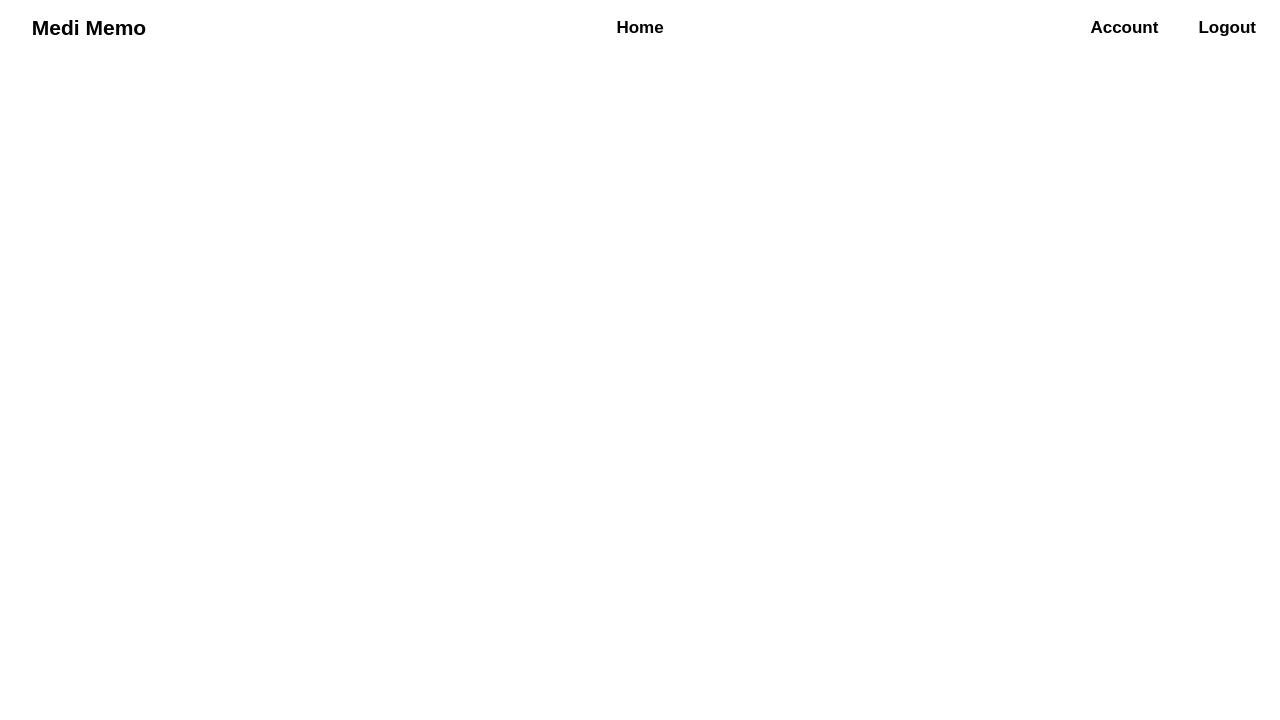
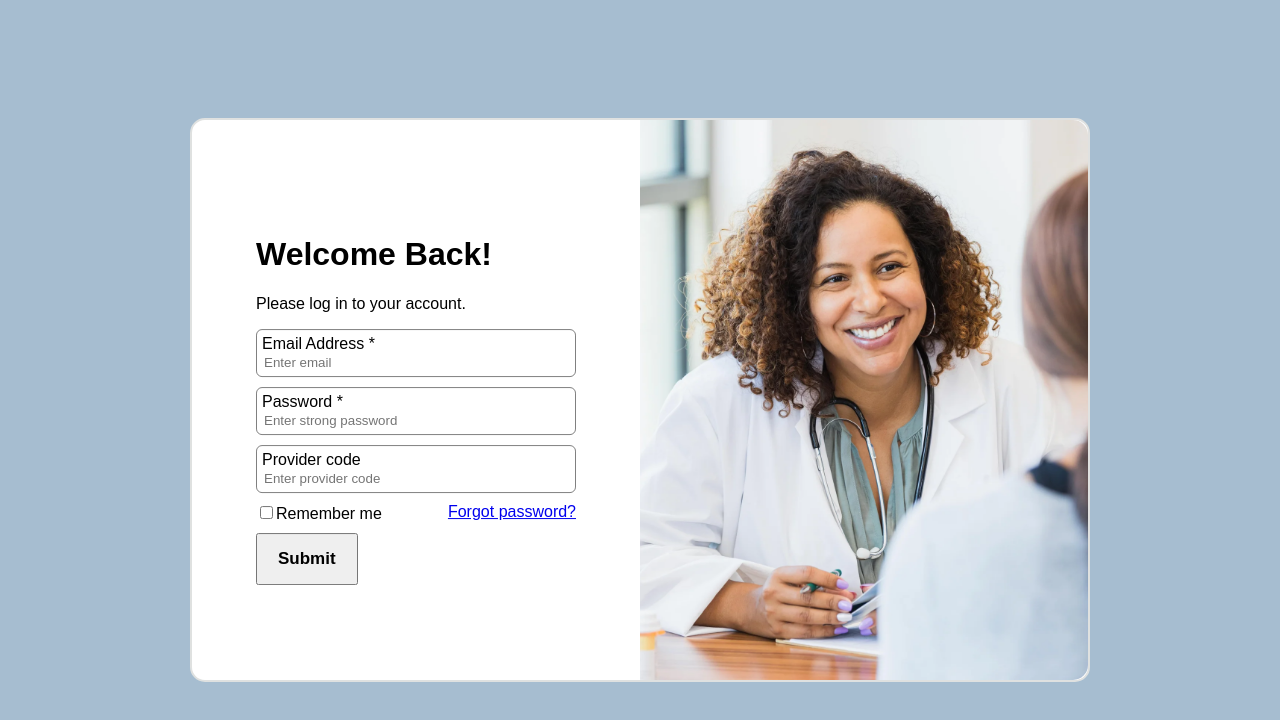
Before and after one commit to emresenDEV/MediMemo-DevWeek2024, a React (Create React App) app in the folder client/: page / in a window 1280 px wide. Shown: the top 720 px of the page. Built offline with nearby package versions, Linux system fonts and the light colour scheme.

Commit message:
creates login page structure and css

```diff
--- a/client/src/components/App.js
+++ b/client/src/components/App.js
@@ -10,10 +10,10 @@ function App() {
     // return jsx
     return (
         <div className="App">
-            <NavBar />
+            {/* <NavBar /> */}
             <Switch>
                 {/* <Route exact path="/portal"> <Portal/> </Route> */}
-                <Route exact path="/login"> <Login/> </Route>
+                <Route exact path="/"> <Login/> </Route>
                 {/* <Route exact path="/path1">  </Route> */}
             </Switch>
         </div>
--- a/client/src/components/Login.js
+++ b/client/src/components/Login.js
@@ -1,12 +1,71 @@
-import React from "react";
+import React, { useState } from "react";
 
 function Login() {
   // javascript
+  const [formData, setFormData] = useState(
+    {
+      email: "",
+      password: "",
+    })
 
+  function handleChange(e) {
+    setFormData({
+      ...formData,
+      [e.target.id]: e.target.value,
+    });
+  }
+
+  function handleSubmit(e) {
+    e.preventDefault()
+  }
 
   return (
     // jsx here
-    <></>
+    <div className="background">
+      <div className="overlay">
+        <div className="overlay-col col-left">
+          <div className="login-text">
+            <h1>Welcome Back!</h1>
+            <p>Please log in to your account.</p>
+            <form onSubmit={handleSubmit}>
+              <div className="input">
+              <label >Email Address *
+                <br/>
+                <input id="email" type="text" placeholder="Enter email" value={formData.email} onChange={handleChange}/>
+              </label>
+              </div>
+              <div className="input">
+              <label >Password *
+                <br/>
+                <input id="password" type="text" placeholder="Enter strong password" value={formData.password} onChange={handleChange}/>
+              </label>
+              </div>
+              <div className="input">
+              <label >Provider code
+                <br/>
+                <input id="code" type="text" placeholder="Enter provider code" value={formData.password} onChange={handleChange}/>
+              </label>
+              </div>
+              <div className="remember-forgot">
+              <span id="span-remember">
+              <label>
+                <input id="remember-me"type="checkbox"/>
+                Remember me
+              </label>
+              </span>
+              <span id="span-forgot">
+              <a id="forgot-password" href="/recover-password">Forgot password?</a>
+              </span>
+              </div>
+              <button id="submit-login" type="submit">Submit</button>
+            </form>
+          </div>
+        </div>
+        <div className="overlay-col col-right">
+          <img className="login-image" alt="place holder" src="assets/female-doctor-and-patient.webp"/>
+        </div>
+      </div>
+    </div>
   )
 }
 
--- a/client/src/components/NavBar.js
+++ b/client/src/components/NavBar.js
@@ -2,7 +2,7 @@ import React, { useState } from "react";
 import { NavLink } from 'react-router-dom';
 
 function NavBar() {
-  const [user, setUser] = useState("test")
+  const [user, setUser] = useState("")
 
   function logout(){
     console.log("this will log out the user and navigate to home page")
--- a/client/src/index.css
+++ b/client/src/index.css
@@ -65,3 +65,79 @@ body {
   background-color: rgba(219, 219, 227, 0.468);
   border-radius: 15px;
 }
+
+/* login ******************************************/
+
+.background {
+  background-color: #A6BDD0;
+  height: 100vh;
+  display: flex;
+  align-items: center;
+  justify-content: center;
+  height: 100vh;
+}
+
+.overlay {
+  background-color: white;
+  border-radius: 15px;
+  width: 70vw;
+  height: 70vh;
+  display: flex;
+  border: #dfe1e0 2px solid;
+}
+
+.overlay-col {
+  flex: 50%;
+  height: fit-container;
+  /* border: red 1px solid; */
+}
+
+/* .col-right {
+  border-left: black solid 1px;
+} */
+
+.login-image {
+  /* height: 100%; */
+  /* border: red 1px solid; */
+  width: 35vw;
+  height: 70vh;
+  object-fit: cover;
+  border-radius: 0 15px 15px 0;
+}
+
+.login-text {
+  text-align: left;
+  /* border: black 1px solid; */
+  padding: 5vw;
+  position: relative;
+  left: 50%;
+  top: 50%;
+  transform: translate(-50%,-50%);
+}
+
+.input{
+  border: grey 1px solid;
+  padding: 5px;
+  margin-bottom: 10px;
+  border-radius: 6px;
+}
+
+.input input {
+  border: none;
+  text-decoration: none;
+  appearance: none;
+  -webkit-appearance: none;
+  box-shadow: none;
+}
+
+.remember-forgot {
+  margin-bottom: 10px;
+}
+
+#span-forgot {
+  float: right;
+}
+
+form button {
+  text-decoration: none;
+}
```
Also changed, not shown: client/public/assets/female-doctor-and-patient.webp (added), 1 other file (tests, documents, lock files or other folders).
